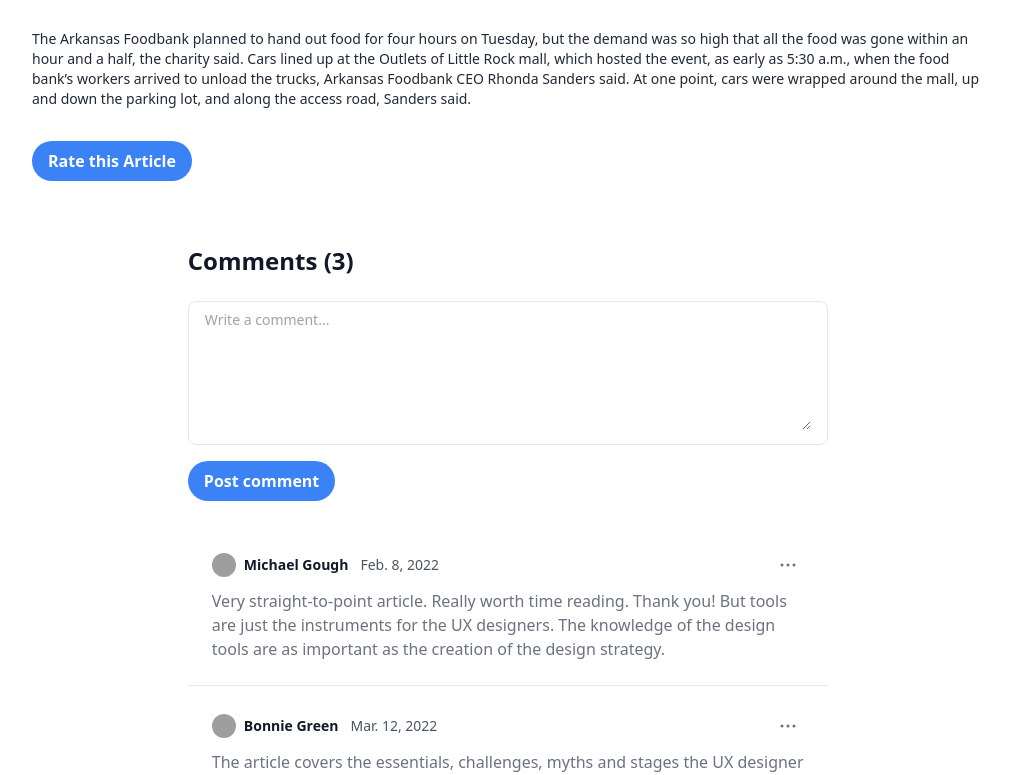
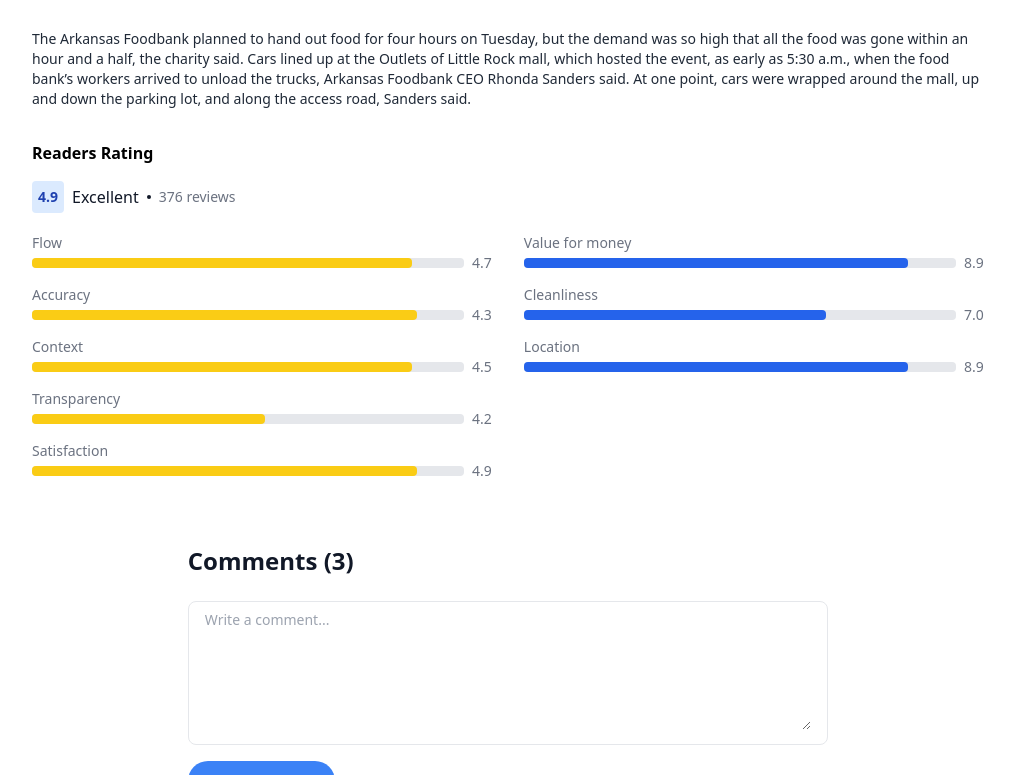
Before and after one commit to RankFileMedia/PBI-Project, a plain HTML site: page story.html in a window 1280 px wide. Shown: the part 932-1707 px from the top of the page, without its empty margins (0-1014 px from the left). Drawn offline with nearby package versions, Linux system fonts and the light colour scheme; grey boxes are pictures that could not be loaded.

Commit message:
Editing rating

```diff
--- a/story.html
+++ b/story.html
@@ -71,26 +71,9 @@
         <article class="w-full max-w-6xl mx-auto p-8 bg-white shadow-lg">
           <h1 class="text-3xl font-bold mt-4 mb-4">Arkansas Foodbank Distribution Event Runs Out of Food Early Because of Demand</h1>
           <div class="flex items-center">
-            <svg class="w-6 h-6 text-yellow-400 me-2" aria-hidden="true" xmlns="http://www.w3.org/2000/svg" fill="currentColor" viewBox="0 0 22 20">
-                <path d="M20.924 7.625a1.523 1.523 0 0 0-1.238-1.044l-5.051-.734-2.259-4.577a1.534 1.534 0 0 0-2.752 0L7.365 5.847l-5.051.734A1.535 1.535 0 0 0 1.463 9.2l3.656 3.563-.863 5.031a1.532 1.532 0 0 0 2.226 1.616L11 17.033l4.518 2.375a1.534 1.534 0 0 0 2.226-1.617l-.863-5.03L20.537 9.2a1.523 1.523 0 0 0 .387-1.575Z"/>
-            </svg>
-            <svg class="w-6 h-6 text-yellow-400 me-2" aria-hidden="true" xmlns="http://www.w3.org/2000/svg" fill="currentColor" viewBox="0 0 22 20">
-              <path d="M20.924 7.625a1.523 1.523 0 0 0-1.238-1.044l-5.051-.734-2.259-4.577a1.534 1.534 0 0 0-2.752 0L7.365 5.847l-5.051.734A1.535 1.535 0 0 0 1.463 9.2l3.656 3.563-.863 5.031a1.532 1.532 0 0 0 2.226 1.616L11 17.033l4.518 2.375a1.534 1.534 0 0 0 2.226-1.617l-.863-5.03L20.537 9.2a1.523 1.523 0 0 0 .387-1.575Z"/>
-          </svg>
-          <svg class="w-6 h-6 text-yellow-400 me-2" aria-hidden="true" xmlns="http://www.w3.org/2000/svg" fill="currentColor" viewBox="0 0 22 20">
-            <path d="M20.924 7.625a1.523 1.523 0 0 0-1.238-1.044l-5.051-.734-2.259-4.577a1.534 1.534 0 0 0-2.752 0L7.365 5.847l-5.051.734A1.535 1.535 0 0 0 1.463 9.2l3.656 3.563-.863 5.031a1.532 1.532 0 0 0 2.226 1.616L11 17.033l4.518 2.375a1.534 1.534 0 0 0 2.226-1.617l-.863-5.03L20.537 9.2a1.523 1.523 0 0 0 .387-1.575Z"/>
-        </svg>
-        <svg class="w-6 h-6 text-yellow-400 me-2" aria-hidden="true" xmlns="http://www.w3.org/2000/svg" fill="currentColor" viewBox="0 0 22 20">
-          <path d="M20.924 7.625a1.523 1.523 0 0 0-1.238-1.044l-5.051-.734-2.259-4.577a1.534 1.534 0 0 0-2.752 0L7.365 5.847l-5.051.734A1.535 1.535 0 0 0 1.463 9.2l3.656 3.563-.863 5.031a1.532 1.532 0 0 0 2.226 1.616L11 17.033l4.518 2.375a1.534 1.534 0 0 0 2.226-1.617l-.863-5.03L20.537 9.2a1.523 1.523 0 0 0 .387-1.575Z"/>
-      </svg>
-      <svg class="w-6 h-6 text-gray-400 me-2 dark:text-gray-500" aria-hidden="true" xmlns="http://www.w3.org/2000/svg" fill="currentColor" viewBox="0 0 22 20">
-        <path d="M20.924 7.625a1.523 1.523 0 0 0-1.238-1.044l-5.051-.734-2.259-4.577a1.534 1.534 0 0 0-2.752 0L7.365 5.847l-5.051.734A1.535 1.535 0 0 0 1.463 9.2l3.656 3.563-.863 5.031a1.532 1.532 0 0 0 2.226 1.616L11 17.033l4.518 2.375a1.534 1.534 0 0 0 2.226-1.617l-.863-5.03L20.537 9.2a1.523 1.523 0 0 0 .387-1.575Z"/>
-    </svg>
-            <p class="ms-2 text-sm font-bold text-gray-900 dark:text-white">4.95</p>
-            <span class="w-1 h-1 mx-1.5 bg-gray-500 rounded-full dark:bg-gray-400"></span>
-            <a href="#" class="text-sm font-medium text-gray-900 underline hover:no-underline dark:text-white ">73 reviews</a>
 
-            <a href="#!" role="button" class="mx-4">
+
+            <a href="#!" role="button" class="mx-2">
               <!-- Facebook -->
               <svg
                 xmlns="http://www.w3.org/2000/svg"
@@ -154,9 +137,94 @@
                 At one point, cars were wrapped around the mall, up and down the parking lot, and along the access road, Sanders said.</span>
 
           </div>
-          <button class="bg-blue-500 hover:bg-blue-700 text-white font-bold py-2 px-4 rounded-full">
-            Rate this Article
-          </button>
+          <h3 class="text-1xl font-bold mt-4 mb-4">Readers Rating</h3>
+          <div class="flex items-center mb-5">
+            <p class="bg-blue-100 text-blue-800 text-sm font-semibold inline-flex items-center p-1.5 rounded dark:bg-blue-200 dark:text-blue-800">4.9</p>
+            <p class="ms-2 font-medium text-gray-900 dark:text-white">Excellent</p>
+            <span class="w-1 h-1 mx-2 bg-gray-900 rounded-full dark:bg-gray-500"></span>
+            <p class="text-sm font-medium text-gray-500 dark:text-gray-400">376 reviews</p>
+
+        </div>
+        <div class="gap-8 sm:grid sm:grid-cols-2">
+            <div>
+                <dl>
+                    <dt class="text-sm font-medium text-gray-500 dark:text-gray-400">Flow</dt>
+                    <dd class="flex items-center mb-3">
+                        <div class="w-full bg-gray-200 rounded h-2.5 dark:bg-gray-700 me-2">
+                            <div class="bg-yellow-400 h-2.5 rounded dark:bg-blue-500" style="width: 88%"></div>
+                        </div>
+                        <span class="text-sm font-medium text-gray-500 dark:text-gray-400">4.7</span>
+                    </dd>
+                </dl>
+                <dl>
+                    <dt class="text-sm font-medium text-gray-500 dark:text-gray-400">Accuracy</dt>
+                    <dd class="flex items-center mb-3">
+                        <div class="w-full bg-gray-200 rounded h-2.5 dark:bg-gray-700 me-2">
+                            <div class="bg-yellow-400 h-2.5 rounded dark:bg-blue-500" style="width: 89%"></div>
+                        </div>
+                        <span class="text-sm font-medium text-gray-500 dark:text-gray-400">4.3</span>
+                    </dd>
+                </dl>
+                <dl>
+                    <dt class="text-sm font-medium text-gray-500 dark:text-gray-400">Context</dt>
+                    <dd class="flex items-center mb-3">
+                        <div class="w-full bg-gray-200 rounded h-2.5 dark:bg-gray-700 me-2">
+                            <div class="bg-yellow-400 h-2.5 rounded dark:bg-blue-500" style="width: 88%"></div>
+                        </div>
+                        <span class="text-sm font-medium text-gray-500 dark:text-gray-400">4.5</span>
+                    </dd>
+                </dl>
+                <dl>
+                    <dt class="text-sm font-medium text-gray-500 dark:text-gray-400">Transparency</dt>
+                    <dd class="flex items-center mb-3">
+                        <div class="w-full bg-gray-200 rounded h-2.5 dark:bg-gray-700 me-2">
+                            <div class="bg-yellow-400 h-2.5 rounded dark:bg-blue-500" style="width: 54%"></div>
+                        </div>
+                        <span class="text-sm font-medium text-gray-500 dark:text-gray-400">4.2</span>
+                    </dd>
+                </dl>
+                <dl>
+                  <dt class="text-sm font-medium text-gray-500 dark:text-gray-400">Satisfaction</dt>
+                  <dd class="flex items-center ">
+                      <div class="w-full bg-gray-200 rounded h-2.5 dark:bg-gray-700 me-2">
+                          <div class="bg-yellow-400 h-2.5 rounded dark:bg-blue-500" style="width: 89%"></div>
+                      </div>
+                      <span class="text-sm font-medium text-gray-500 dark:text-gray-400">4.9</span>
+                  </dd>
+              </dl>
+
+            </div>
+            <div>
+              <dl>
+                  <dt class="text-sm font-medium text-gray-500 dark:text-gray-400">Value for money</dt>
+                  <dd class="flex items-center mb-3">
+                      <div class="w-full bg-gray-200 rounded h-2.5 dark:bg-gray-700 me-2">
+                          <div class="bg-blue-600 h-2.5 rounded dark:bg-blue-500" style="width: 89%"></div>
+                      </div>
+                      <span class="text-sm font-medium text-gray-500 dark:text-gray-400">8.9</span>
+                  </dd>
+              </dl>
+              <dl>
+                  <dt class="text-sm font-medium text-gray-500 dark:text-gray-400">Cleanliness</dt>
+                  <dd class="flex items-center mb-3">
+                      <div class="w-full bg-gray-200 rounded h-2.5 dark:bg-gray-700 me-2">
+                          <div class="bg-blue-600 h-2.5 rounded dark:bg-blue-500" style="width: 70%"></div>
+                      </div>
+                      <span class="text-sm font-medium text-gray-500 dark:text-gray-400">7.0</span>
+                  </dd>
+              </dl>
+              <dl>
+                  <dt class="text-sm font-medium text-gray-500 dark:text-gray-400">Location</dt>
+                  <dd class="flex items-center">
+                      <div class="w-full bg-gray-200 rounded h-2.5 dark:bg-gray-700 me-2">
+                          <div class="bg-blue-600 h-2.5 rounded dark:bg-blue-500" style="width: 89%"></div>
+                      </div>
+                      <span class="text-sm font-medium text-gray-500 dark:text-gray-400">8.9</span>
+                  </dd>
+              </dl>
+          </div>
+
+        </div>
           <section class="bg-white dark:bg-gray-900 py-8 lg:py-16 antialiased">
             <div class="max-w-2xl mx-auto px-4">
                 <div class="flex justify-between items-center mb-6">
```
